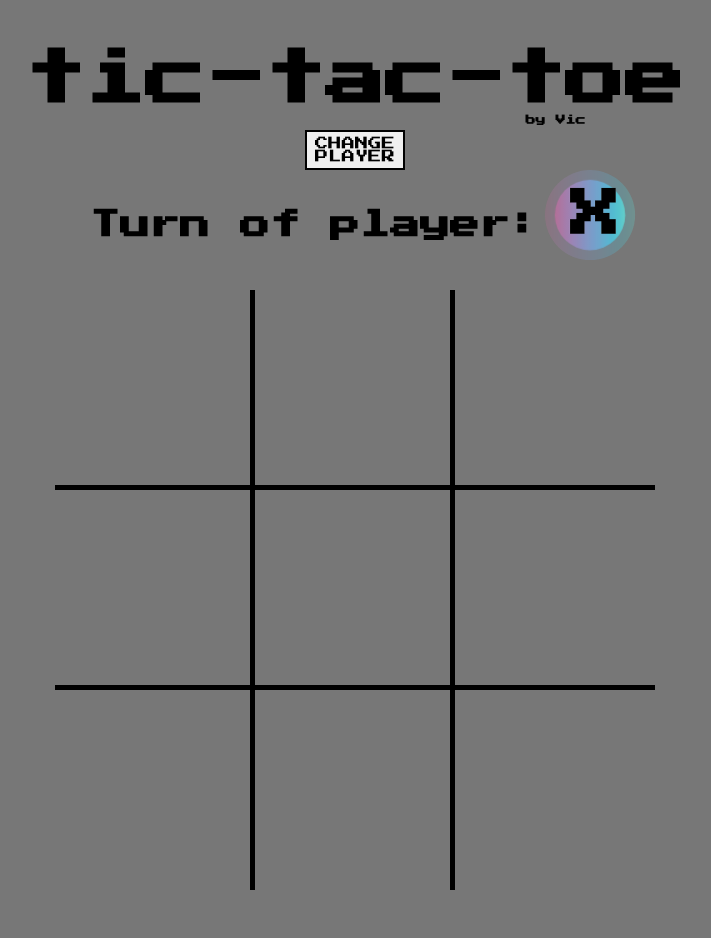
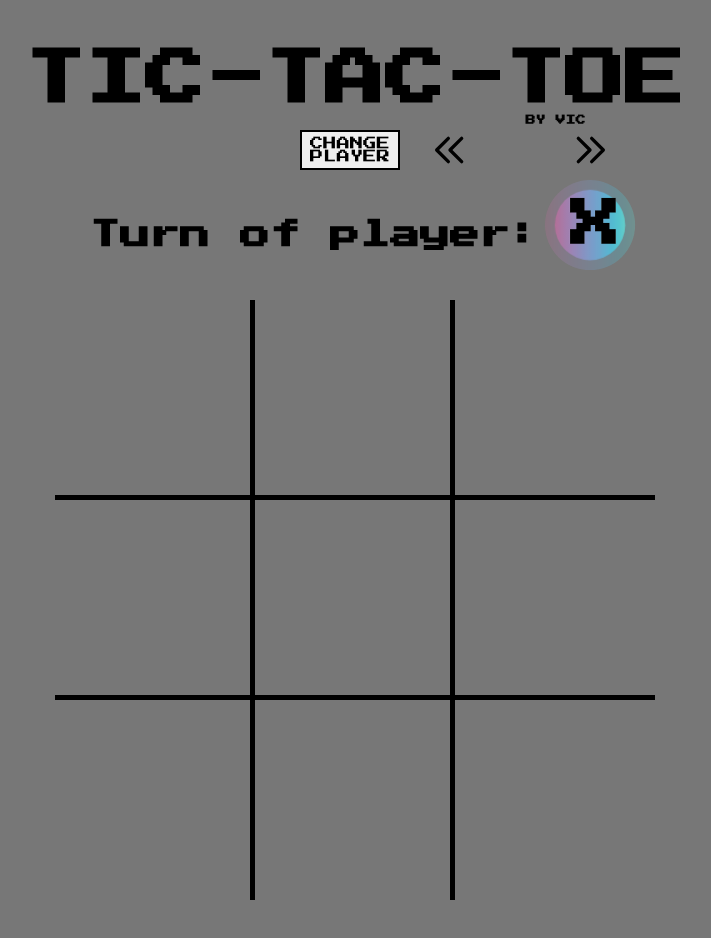
Before and after one commit to vlake93/TicTac, a website: page index.html in a window 1280 px wide. Shown: the whole page, without its empty margins (285-996 px from the left). Drawn offline with Linux system fonts and the light colour scheme.

Commit message:
added replay buttons

```diff
--- a/index.html
+++ b/index.html
@@ -26,7 +26,35 @@
         <button class="button-restart">play again</button>
         <button class="button-change" type="button">change player</button>
         <div class="replay">
+          <svg
+            xmlns="http://www.w3.org/2000/svg"
+            class="replay-previous"
+            fill="none"
+            viewBox="0 0 24 24"
+            stroke="currentColor"
+            stroke-width="2"
+          >
+            <path
+              stroke-linecap="round"
+              stroke-linejoin="round"
+              d="M11 19l-7-7 7-7m8 14l-7-7 7-7"
+            />
+          </svg>
           <button class="button-replay">replay</button>
+          <svg
+            xmlns="http://www.w3.org/2000/svg"
+            class="replay-next"
+            fill="none"
+            viewBox="0 0 24 24"
+            stroke="currentColor"
+            stroke-width="2"
+          >
+            <path
+              stroke-linecap="round"
+              stroke-linejoin="round"
+              d="M13 5l7 7-7 7M5 5l7 7-7 7"
+            />
+          </svg>
         </div>
       </div>
       <h2 class="player-turn">
--- a/sass/base/_typography.scss
+++ b/sass/base/_typography.scss
@@ -3,6 +3,7 @@
   margin-top: 5rem;
   text-align: center;
   position: relative;
+  text-transform: uppercase;
 
   &::after {
     content: "by Vic";
--- a/sass/components/_buttons.scss
+++ b/sass/components/_buttons.scss
@@ -1,5 +1,6 @@
 .button {
   margin-top: 2rem;
+  margin-bottom: 3rem;
   display: flex;
   justify-content: center;
 
@@ -26,27 +27,27 @@
   }
 
   &-change {
+    margin-right: 3rem;
     display: block;
     width: $button-width;
     height: $button-height;
     border: $button-border;
     text-transform: uppercase;
     cursor: pointer;
-    transition: opacity 0.5s, transform 4s;
+    transition: opacity 0.5s, transform 4s, scale 0.3s, box-shadow 0.3s;
 
     &:hover {
-      transform: scale(1.1);
+      scale: 1.1;
       box-shadow: 0 5px 10px 3px rgba($color-black, $alpha: 0.5);
     }
 
     &:active {
-      transform: scale(1);
+      scale: 1;
       box-shadow: none;
     }
   }
 
   &-replay {
-    margin-left: 10rem;
     display: block;
     width: $button-width;
     height: $button-height;
@@ -57,3 +58,14 @@
     transition: opacity 2s;
   }
 }
+
+.replay {
+  display: flex;
+  // margin-left: 3rem;
+
+  &-next,
+  &-previous {
+    height: 4rem;
+    cursor: pointer;
+  }
+}
```
Also changed, not shown: css/style.css.
